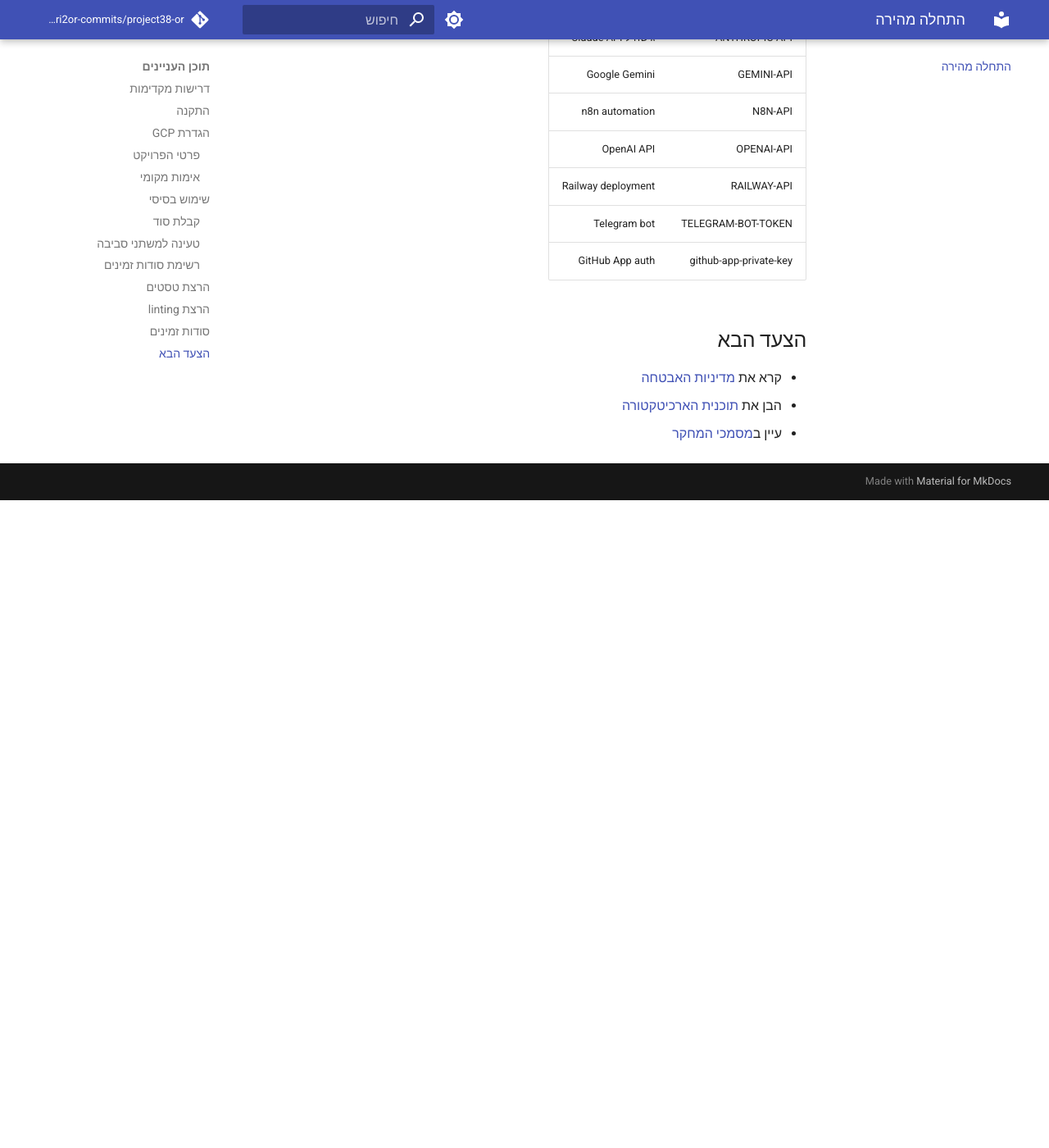
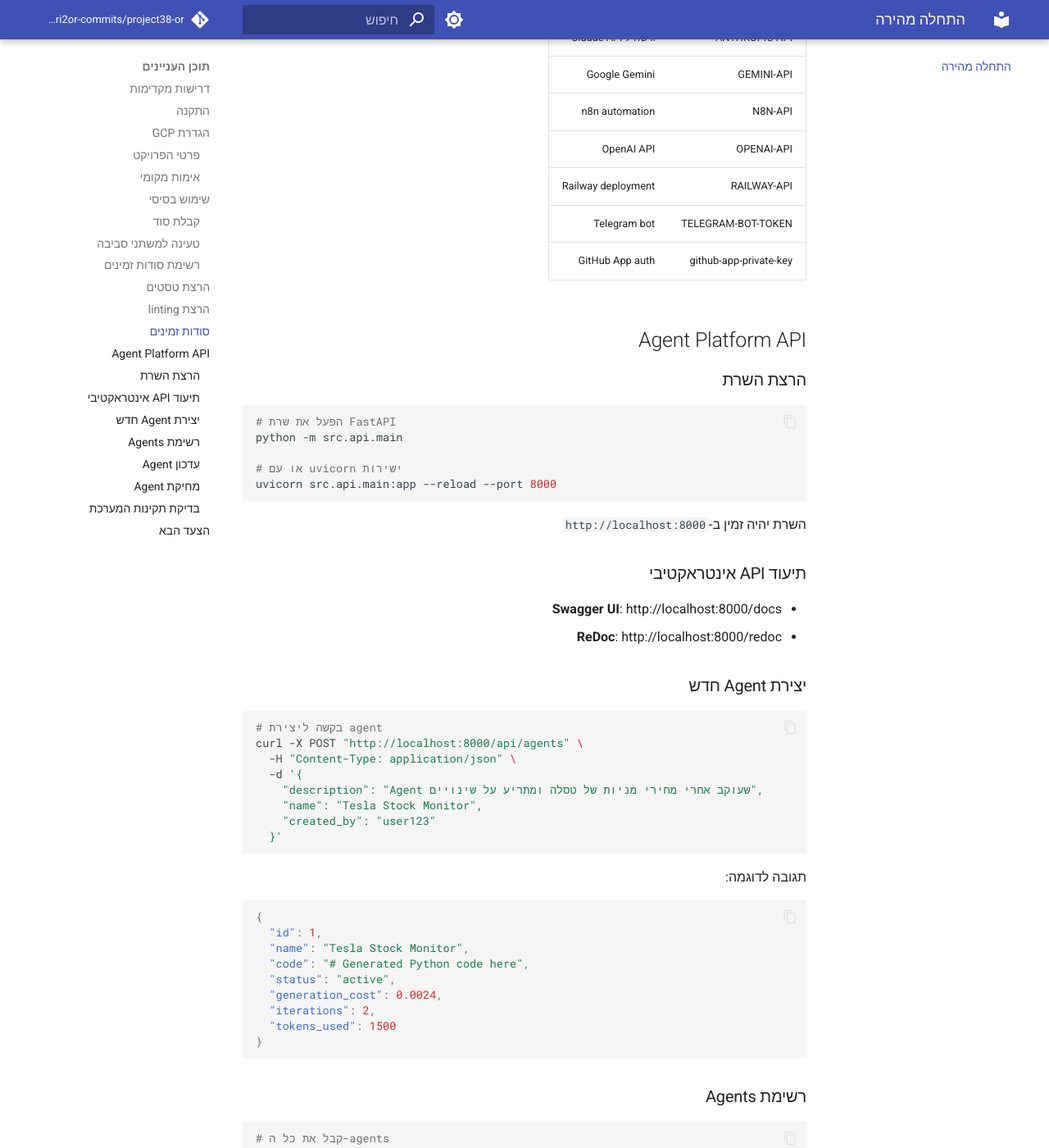
Before and after one commit to edri2or-commits/project38-or, an MkDocs documentation site: the page built from docs/getting-started.md, in a window 1280 px wide and 1400 px high, scrolled down 2594 px. Shown: the whole window at 82% size. Built offline with MkDocs 1.6.1 and Material for MkDocs 9.7.7, drawn with Linux system fonts in a browser that asks for light colours; comment, search, counter and statistics services are not loaded; before the commit the page ends 3204 px from its top, so only the background shows below that; some of the changed text lies outside the part shown.

Commit message:
docs: add Agent Platform API guide to getting-started.md
Per CLAUDE.md documentation requirements (line 172):
'New feature → Update getting-started.md'

Added comprehensive Agent Platform API section with:
- Server startup instructions
- Interactive API documentation links (Swagger, ReDoc)
- CRUD operations with curl examples
- Health check endpoint usage

Updated changelog.md to reflect this addition.

````diff
--- a/docs/getting-started.md
+++ b/docs/getting-started.md
@@ -118,8 +118,97 @@ ruff format .
 | TELEGRAM-BOT-TOKEN | Telegram bot |
 | github-app-private-key | GitHub App auth |
 
+## Agent Platform API
+
+### הרצת השרת
+
+```bash
+# הפעל את שרת FastAPI
+python -m src.api.main
+
+# או עם uvicorn ישירות
+uvicorn src.api.main:app --reload --port 8000
+```
+
+השרת יהיה זמין ב-`http://localhost:8000`
+
+### תיעוד API אינטראקטיבי
+
+- **Swagger UI**: http://localhost:8000/docs
+- **ReDoc**: http://localhost:8000/redoc
+
+### יצירת Agent חדש
+
+```bash
+# בקשה ליצירת agent
+curl -X POST "http://localhost:8000/api/agents" \
+  -H "Content-Type: application/json" \
+  -d '{
+    "description": "Agent שעוקב אחרי מחירי מניות של טסלה ומתריע על שינויים",
+    "name": "Tesla Stock Monitor",
+    "created_by": "user123"
+  }'
+```
+
+תגובה לדוגמה:
+```json
+{
+  "id": 1,
+  "name": "Tesla Stock Monitor",
+  "code": "# Generated Python code here",
+  "status": "active",
+  "generation_cost": 0.0024,
+  "iterations": 2,
+  "tokens_used": 1500
+}
+```
+
+### רשימת Agents
+
+```bash
+# קבל את כל ה-agents
+curl "http://localhost:8000/api/agents"
+
+# סינון לפי סטטוס
+curl "http://localhost:8000/api/agents?status=active&limit=10"
+```
+
+### עדכון Agent
+
+```bash
+# עדכן את הסטטוס של agent
+curl -X PUT "http://localhost:8000/api/agents/1" \
+  -H "Content-Type: application/json" \
+  -d '{"status": "paused"}'
+```
+
+### מחיקת Agent
+
+```bash
+# מחק agent
+curl -X DELETE "http://localhost:8000/api/agents/1"
+```
+
+### בדיקת תקינות המערכת
+
+```bash
+# בדוק שהשרת פעיל
+curl "http://localhost:8000/health"
+```
+
+תגובה תקינה:
+```json
+{
+  "status": "healthy",
+  "version": "0.1.0",
+  "database": "connected",
+  "timestamp": "2026-01-13T10:30:00Z"
+}
+```
+
 ## הצעד הבא
 
 - קרא את [מדיניות האבטחה](SECURITY.md)
 - הבן את [תוכנית הארכיטקטורה](BOOTSTRAP_PLAN.md)
 - עיין ב[מסמכי המחקר](research/index.md)
+- נסה את [API documentation](http://localhost:8000/docs) האינטראקטיבי
````
Also changed, not shown: docs/changelog.md (+1 -0 lines).
